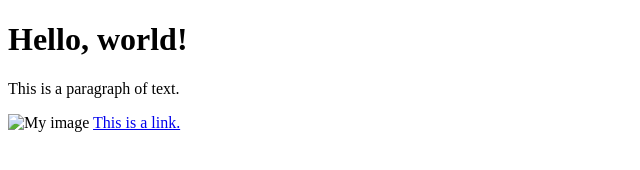
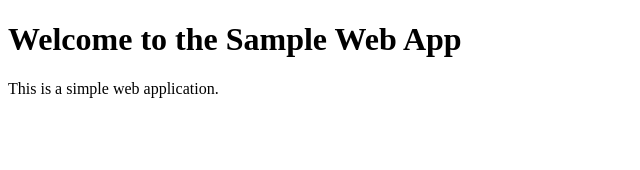
Before and after one commit to ahmed-fouad-ceo/sample-web-app, a plain HTML site: page index.html in a window 1280 px wide. Shown: the whole page, without its empty margins (0-640 px from the left). Drawn offline with Linux system fonts and the light colour scheme.

Commit message:
Update index.html

```diff
--- a/index.html
+++ b/index.html
@@ -1,19 +1,11 @@
 <!DOCTYPE html>
-<html>
+<html lang="en">
 <head>
-  <meta charset="UTF-8">
-  <title>My Web Page</title>
-  <header>
-    <meta http-equiv="Content-Security-Policy" content="default-src 'self'; script-src 'self' https://example.com; style-src 'self' https://example.com;">
-    <meta http-equiv="X-Frame-Options" content="DENY">
-    <meta http-equiv="X-Content-Type-Options" content="nosniff">
-    <meta name="referrer" content="no-referrer">
-  </header>
+    <meta charset="UTF-8">
+    <title>Sample Web App</title>
 </head>
 <body>
-  <h1>Hello, world!</h1>
-  <p>This is a paragraph of text.</p>
-  <img src="/images/my-image.jpg" alt="My image">
-  <a href="https://example.com">This is a link.</a>
+    <h1>Welcome to the Sample Web App</h1>
+    <p>This is a simple web application.</p>
 </body>
 </html>
```
